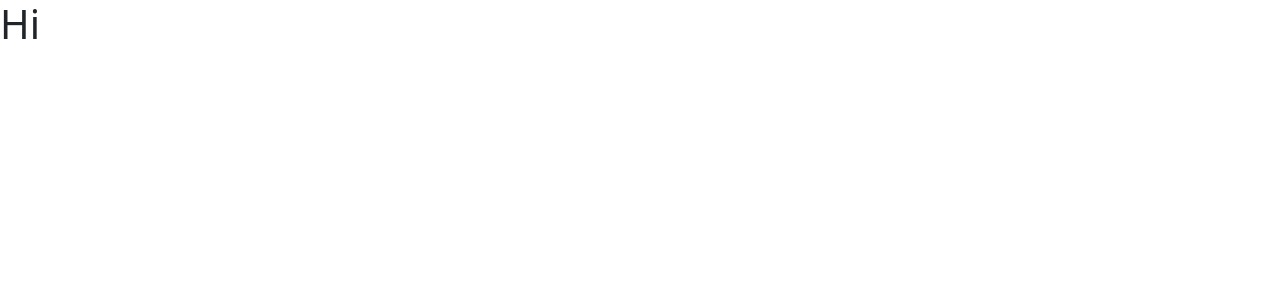
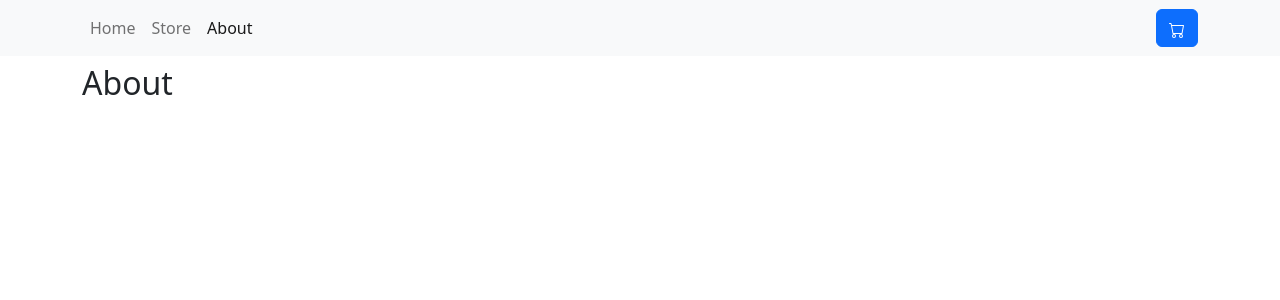
Before and after one commit to MuhammadUsmanMushtaq/shopping-cart, a React (Vite) app: page /about in a window 1280 px wide. Shown: the top 300 px of the page. Built offline with nearby package versions, Linux system fonts and the light colour scheme.

Commit message:
added project structure  and routes

```diff
--- a/src/App.tsx
+++ b/src/App.tsx
@@ -1,5 +1,23 @@
+import { Routes, Route } from 'react-router-dom';
+import { Container } from 'react-bootstrap';
+import { Home } from './pages/Home';
+import { Store } from './pages/Store';
+import { About } from './pages/About';
+import { NavBar } from './components/NavBar';
+
 function App() {
-  return <h1>Hi</h1>;
+  return (
+    <>
+      <NavBar />
+      <Container className='mb-4'>
+        <Routes>
+          <Route path='/' element={<Home />} />
+          <Route path='/store' element={<Store />} />
+          <Route path='/about' element={<About />} />
+        </Routes>
+      </Container>
+    </>
+  );
 }
 
 export default App;
--- /dev/null
+++ b/src/components/NavBar.tsx
@@ -0,0 +1,34 @@
+import { Container, Navbar, Nav, Button } from 'react-bootstrap';
+import { NavLink } from 'react-router-dom';
+
+export function NavBar() {
+  return (
+    <Navbar className='mb-2' bg='light' variant='light'>
+      <Container>
+        <Nav className='me-auto'>
+          <Nav.Link to='/' as={NavLink}>
+            Home
+          </Nav.Link>
+          <Nav.Link to='/store' as={NavLink}>
+            Store
+          </Nav.Link>
+          <Nav.Link to='/about' as={NavLink}>
+            About
+          </Nav.Link>
+        </Nav>
+        <Button>
+          <svg
+            xmlns='http://www.w3.org/2000/svg'
+            width='16'
+            height='16'
+            fill='currentColor'
+            className='bi bi-cart'
+            viewBox='0 0 16 16'
+          >
+            <path d='M0 1.5A.5.5 0 0 1 .5 1H2a.5.5 0 0 1 .485.379L2.89 3H14.5a.5.5 0 0 1 .491.592l-1.5 8A.5.5 0 0 1 13 12H4a.5.5 0 0 1-.491-.408L2.01 3.607 1.61 2H.5a.5.5 0 0 1-.5-.5zM3.102 4l1.313 7h8.17l1.313-7H3.102zM5 12a2 2 0 1 0 0 4 2 2 0 0 0 0-4zm7 0a2 2 0 1 0 0 4 2 2 0 0 0 0-4zm-7 1a1 1 0 1 1 0 2 1 1 0 0 1 0-2zm7 0a1 1 0 1 1 0 2 1 1 0 0 1 0-2z' />
+          </svg>
+        </Button>
+      </Container>
+    </Navbar>
+  );
+}
--- a/src/main.tsx
+++ b/src/main.tsx
@@ -2,9 +2,12 @@ import React from 'react';
 import ReactDOM from 'react-dom/client';
 import App from './App.tsx';
 import 'bootstrap/dist/css/bootstrap.min.css';
+import { BrowserRouter } from 'react-router-dom';
 
 ReactDOM.createRoot(document.getElementById('root') as HTMLElement).render(
   <React.StrictMode>
-    <App />
+    <BrowserRouter>
+      <App />
+    </BrowserRouter>
   </React.StrictMode>
 );
--- /dev/null
+++ b/src/pages/About.tsx
@@ -0,0 +1,3 @@
+export function About() {
+  return <h2>About</h2>;
+}
--- /dev/null
+++ b/src/pages/Home.tsx
@@ -0,0 +1,3 @@
+export function Home() {
+  return <h2>Home</h2>;
+}
--- /dev/null
+++ b/src/pages/Store.tsx
@@ -0,0 +1,3 @@
+export function Store() {
+  return <h2>Store</h2>;
+}
```
